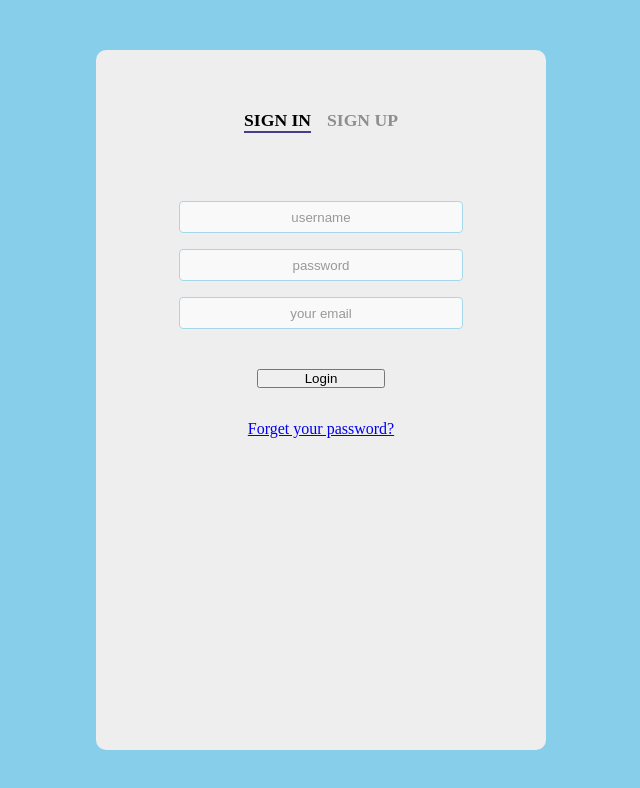
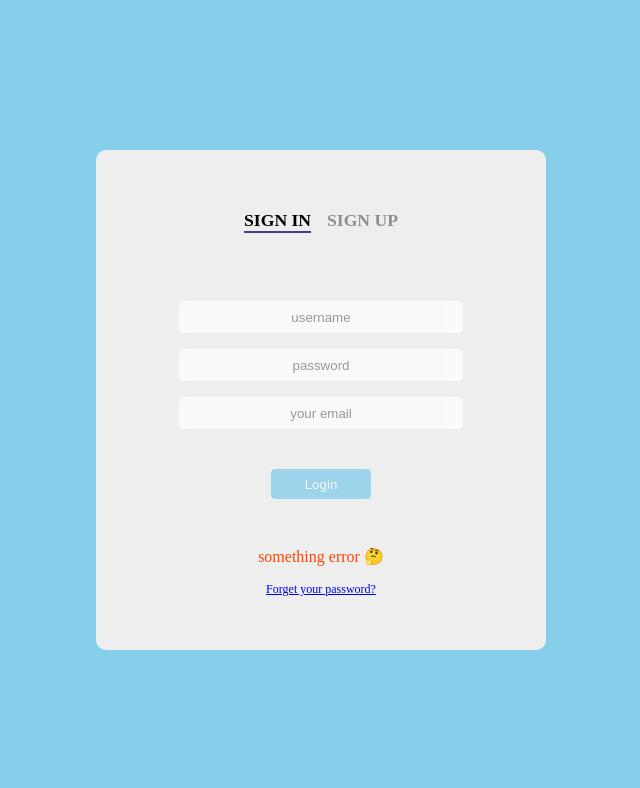
Before and after one commit to Developer27149/login_validate_demo, a React app: page / in a window 1280 px wide. Shown: the whole page, without its empty margins (319-959 px from the left). Built offline with nearby package versions, Linux system fonts and the light colour scheme.

Commit message:
add something

```diff
--- a/src/index.css
+++ b/src/index.css
@@ -16,9 +16,10 @@ body {
 
 main {
   width: 450px;
-  height:  700px;
+  height:  500px;
   background-color: #eee;
   border-radius: 10px;
+  position: relative;
 }
 
 header {
@@ -54,7 +55,8 @@ form input {
   margin: .5rem auto;
   height: 2rem;
   width: 70%;
-  border: skyblue solid 1px;
+  /* border: skyblue solid 1px; */
+  border: none;
   border-radius: 4px;
   opacity: 0.7;
   padding: 0 10px;
@@ -62,10 +64,30 @@ form input {
 }
 
 form button {
-  width: 8rem;
+  width: 6.2rem;
   margin: 2rem auto;
+  height: 1.9rem;
+  opacity: 0.8;
+  border: 1px solid skyblue;
+  border-radius: 4px;
+  background-color: skyblue;
+  color: snow;
+}
+form button.ok {
+  opacity: 1;
+  background: rgb(21, 63, 180);
+}
+
+
+section {
+  color: orangered;
+  text-align: center;
+  display: block;
+  margin: 1rem auto;
 }
 
 footer {
   text-align: center;
+  font-size: 12px;
+  /* background-color: #fff; */
 }
--- a/src/index.js
+++ b/src/index.js
@@ -3,20 +3,27 @@ import React, { useState } from "react";
 import { render } from "react-dom";
 
 function App() {
-    const [state, setState] = useState("CLICK ME");
+    const [state, setState] = useState("something error");
+    const sub = (e) => {
+      e.preventDefault();
 
+      console.log('submit');
+    }
     return (
       <>
       <header>
         <nav className="login">SIGN IN</nav>
         <nav>SIGN UP</nav>
       </header>
-      <form>
-        <input type="text" placeholder="username"/>
-        <input type="password" placeholder="password"/>
+      <form onSubmit={sub}>
+        <input type="text" maxLength="12" placeholder="username"/>
+        <input type="password" minLength="6" pattern="^\d.*$" placeholder="password"/>
         <input type="email" placeholder="your email"/>
         <button>Login</button>
       </form>
+      {
+        state && <section>{state} 🤔</section>
+      }
       <footer>
         <a href="#">Forget your password?</a>
       </footer>
```
